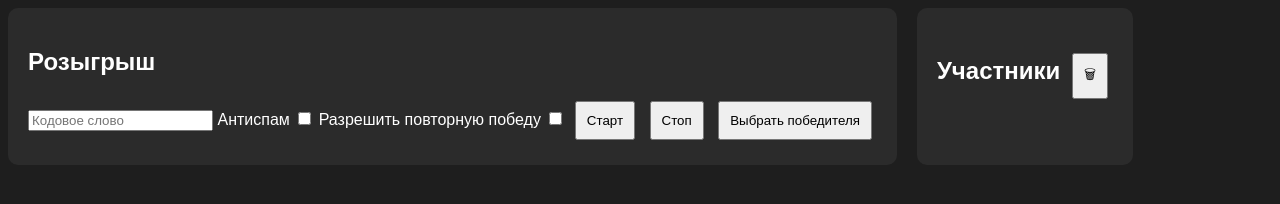
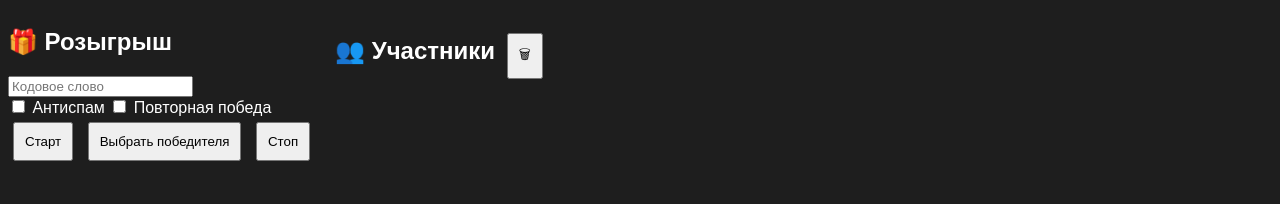
Before and after one commit to vinland614-cloud/ari4kaa-bot-panel, a website: page web/index.html in a window 1280 px wide. Drawn offline with nearby package versions, Linux system fonts and the light colour scheme; no server answers.

Commit message:
Update index.html

```diff
--- a/web/index.html
+++ b/web/index.html
@@ -9,28 +9,25 @@
 
 <div class="container">
 
-  <div class="controls">
-    <h2>Розыгрыш</h2>
+  <div class="block">
+    <h2>🎁 Розыгрыш</h2>
 
     <input id="keyword" placeholder="Кодовое слово">
 
-    <label>
-      Антиспам
-      <input type="checkbox" id="antiSpam">
-    </label>
+    <div class="checkboxes">
+      <label><input type="checkbox" id="antiSpam"> Антиспам</label>
+      <label><input type="checkbox" id="allowRepeat"> Повторная победа</label>
+    </div>
 
-    <label>
-      Разрешить повторную победу
-      <input type="checkbox" id="allowRepeat">
-    </label>
-
-    <button id="startBtn" onclick="start()">Старт</button>
-    <button id="stopBtn" onclick="stop()">Стоп</button>
-    <button onclick="winner()">Выбрать победителя</button>
+    <div class="buttonsRow">
+      <button id="startBtn" onclick="start()">Старт</button>
+      <button class="centerBtn" onclick="winner()">Выбрать победителя</button>
+      <button id="stopBtn" onclick="stop()">Стоп</button>
+    </div>
   </div>
 
-  <div class="participants">
-    <h2>Участники <button onclick="clearList()">🗑</button></h2>
+  <div class="block">
+    <h2>👥 Участники <button class="clearBtn" onclick="clearList()">🗑</button></h2>
     <ul id="participantsList"></ul>
   </div>
 
@@ -38,12 +35,20 @@
 
 <div id="winnerModal" class="modal">
   <div class="modalContent">
-    <h2 id="winnerName"></h2>
-    <div>Сообщения</div>
-    <div id="winnerMessages"></div>
-    <div>Таймер: <span id="timer">0</span></div>
-    <button onclick="reroll()">Рерол</button>
-    <button onclick="closeModal()">Закрыть</button>
+    <h2 class="winnerTitle">🏆 Победитель</h2>
+    <div id="winnerName" class="winnerName"></div>
+
+    <div class="messagesHeader">
+      Сообщения
+      <span id="timer">0</span>
+    </div>
+
+    <div id="winnerMessages" class="messages"></div>
+
+    <div class="modalButtons">
+      <button onclick="reroll()">Рерол</button>
+      <button onclick="closeModal()">Закрыть</button>
+    </div>
   </div>
 </div>
 
```
